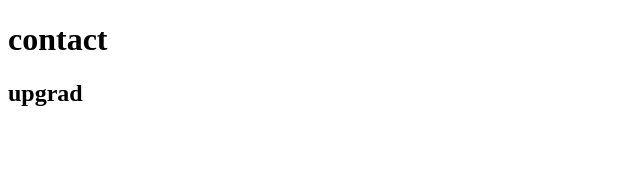
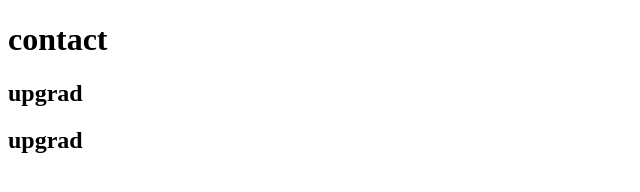
Before and after one commit to aniketMethi/upgrad_techno, a plain HTML site: page contact.html in a window 1280 px wide. Shown: the whole page, without its empty margins (0-640 px from the left). Drawn offline with Linux system fonts and the light colour scheme.

Commit message:
Update contact.html
added text via web

```diff
--- a/contact.html
+++ b/contact.html
@@ -9,6 +9,6 @@
 <body>
     <h1>contact</h1>
     <h2>upgrad</h2>
-
+     <h2>upgrad</h2>
 </body>
 </html>
```
